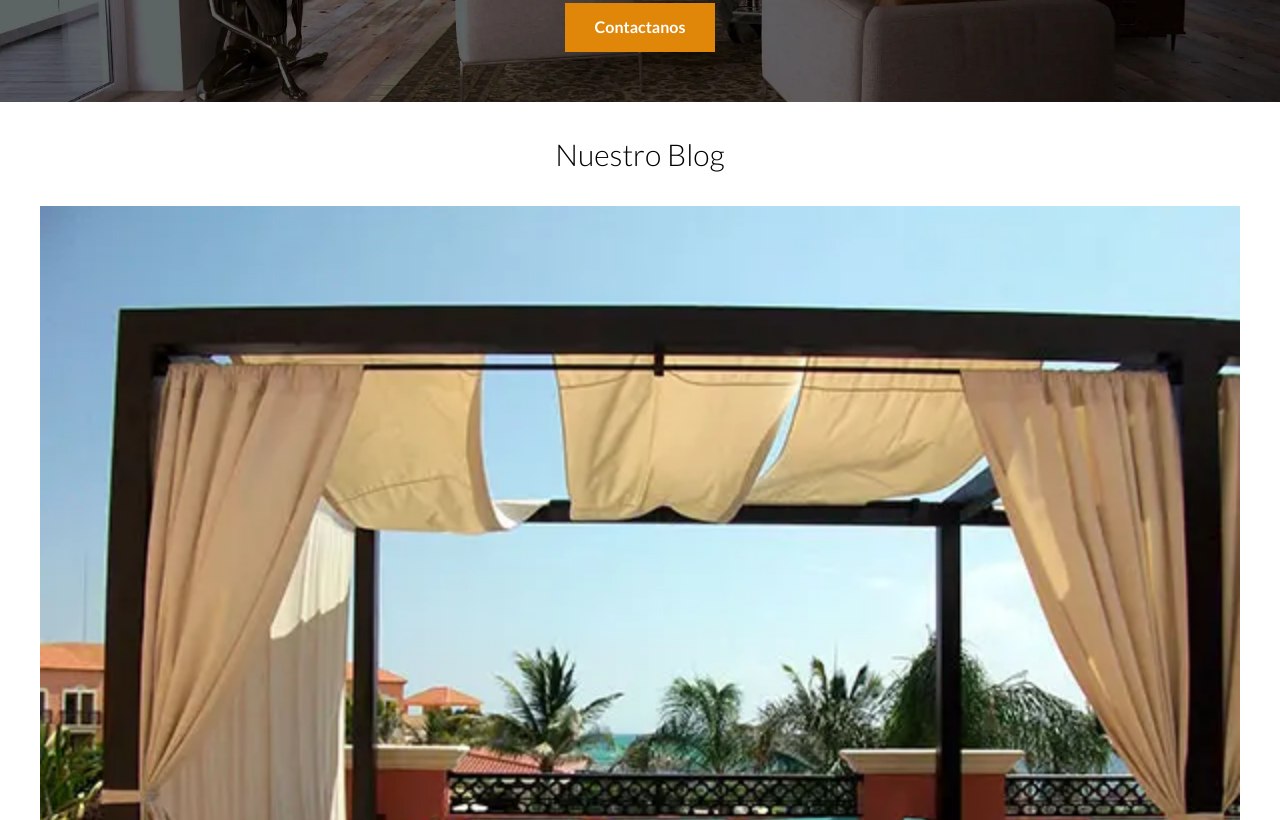
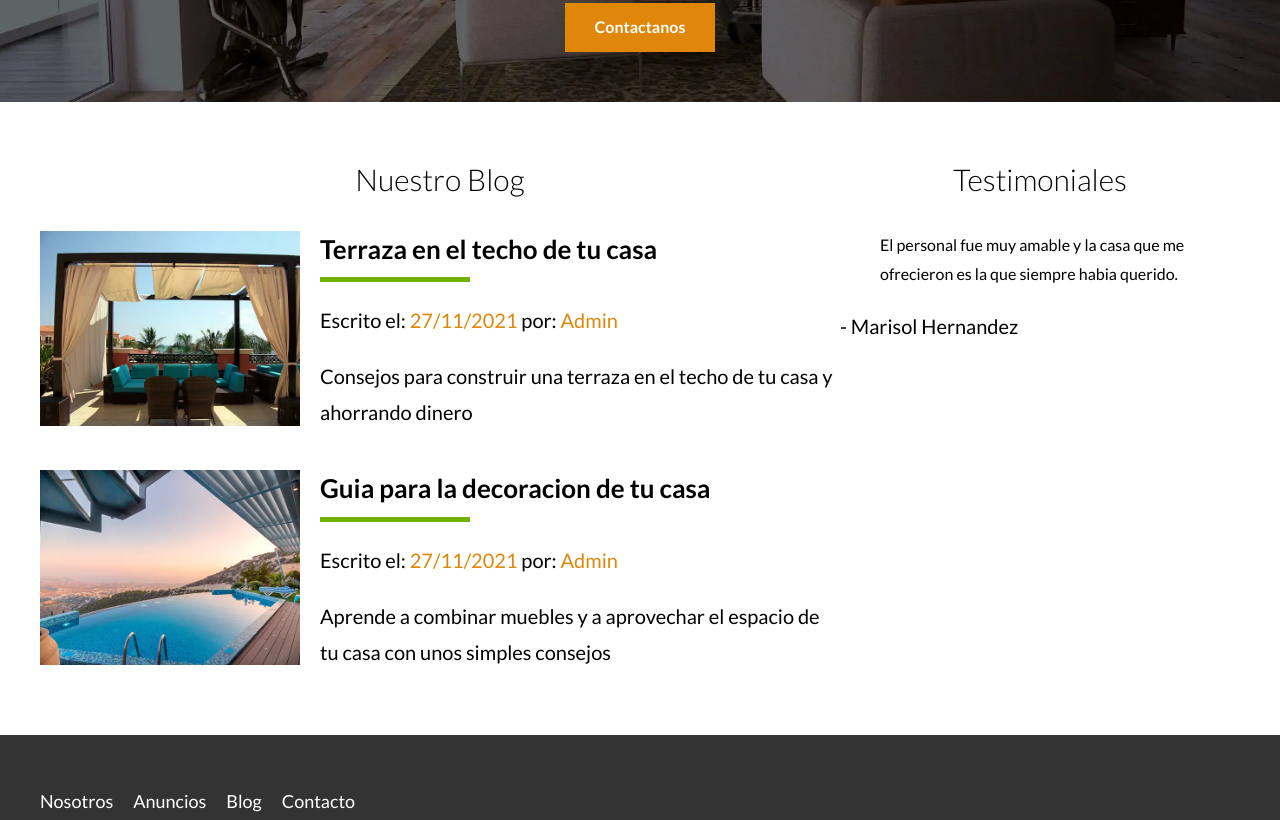
Before and after one commit to marina757/Proyecto_Bienes, a website: page index.html in a window 1280 px wide. Shown: the part 2397-3217 px from the top of the page. Drawn offline with Linux system fonts and the light colour scheme.

Commit message:
sass al blog

```diff
--- a/index.html
+++ b/index.html
@@ -172,7 +172,7 @@
         <a href="contacto.html" class="boton-amarillo">Contactanos</a>
     </section>
 
-    <div class="contenedor seccion">
+    <div class="contenedor seccion seccion-inferior">
         <section class="blog">
             <h3>Nuestro Blog</h3>
 
--- a/src/scss/app.scss
+++ b/src/scss/app.scss
@@ -12,3 +12,4 @@
 @import 'layout/iconos';
 @import 'layout/anuncios';
 @import 'layout/contactar';
+@import 'layout/inferior';
--- /dev/null
+++ b/src/scss/layout/_inferior.scss
@@ -0,0 +1,49 @@
+@include tablet {
+    .seccion-inferior {
+        display: grid;
+        grid-template-columns:2fr 1fr;
+        column-gap: 2 rem;
+    }
+}
+
+.entrada-blog {
+    margin-bottom: 2rem;
+
+    @include tablet {
+        display: grid;
+        grid-template-columns: 1fr 2fr;
+        column-gap: 2rem;
+    }
+    &:last-of-type {
+        margin-bottom: 1;
+    }
+}
+
+.texto-entrada {
+    a {
+        color: $negro;
+        margin-top: 2rem;
+        display: block;
+        @include tablet {
+            margin-top: 0;
+        }
+    }
+
+    h4 {
+        margin: 0;
+        line-height: 1.4;
+
+        &::after { //para crear un pseudelemento, en este caso seria la linea verde
+            content: '';
+            display: block;
+            width: 15rem;
+            height: .5rem;
+            background-color: $verde;
+            margin-top:  1rem;
+        }
+    }
+
+    span {
+        color: $amarillo;
+    }
+}
```
Also changed, not shown: build/css/app.css, 1 other file.
